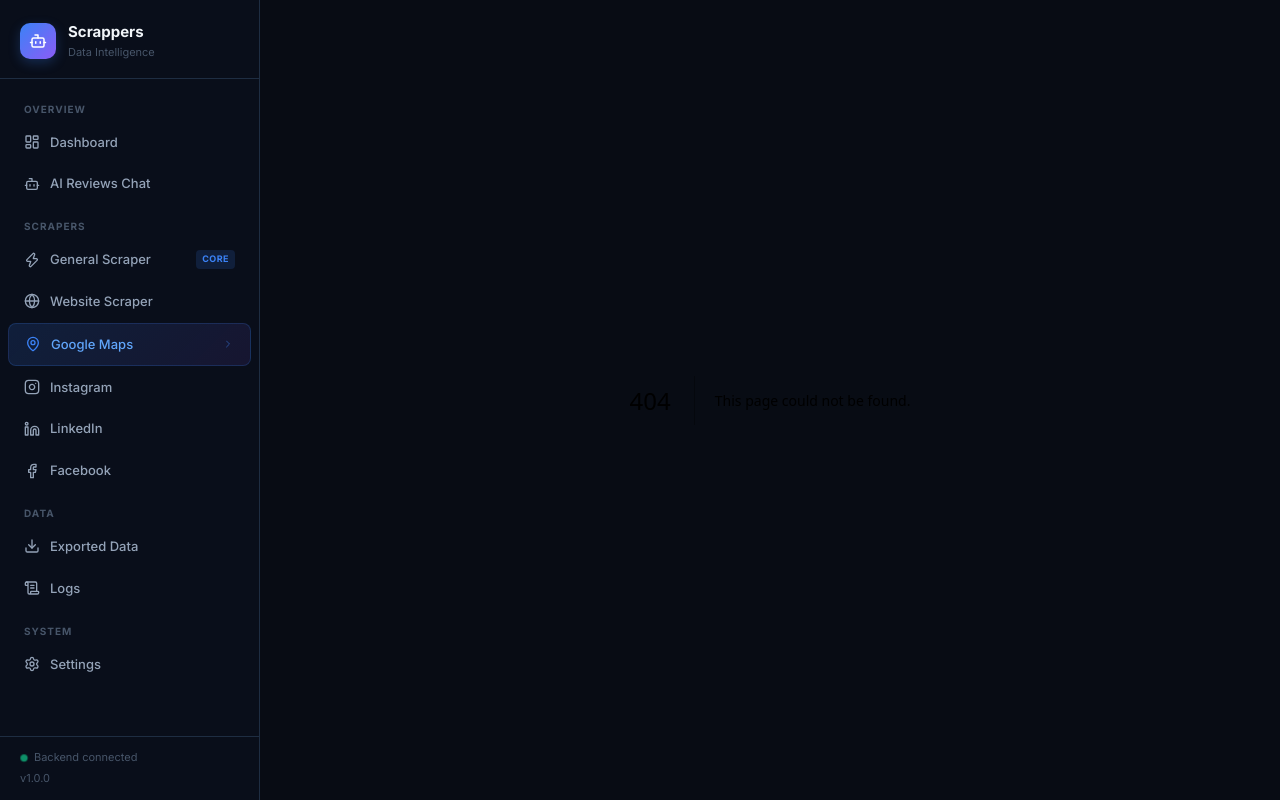
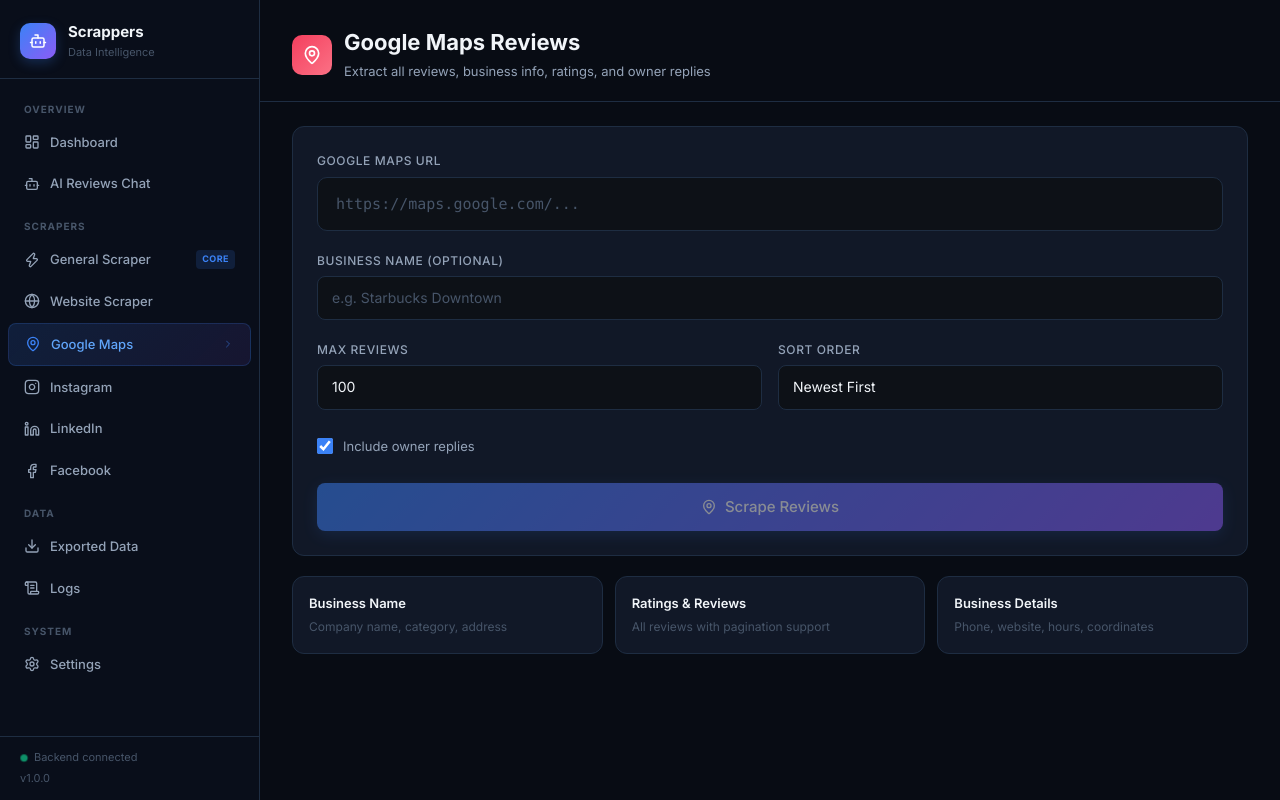
Before and after one commit to farzeenkhantareen/Scrappers-all-in-one-, a Next.js app in the folder frontend/: page /google-maps in a window 1280 px wide. Before the commit this address had no page. Built offline with nearby package versions, Linux system fonts and the light colour scheme.

Commit message:
feat: implement frontend route page for google-maps

```diff
--- /dev/null
+++ b/frontend/src/app/google-maps/page.tsx
@@ -0,0 +1,103 @@
+"use client";
+
+import { useState } from "react";
+import { MapPin } from "lucide-react";
+import { scrapeApi, jobsApi } from "@/lib/api";
+import { JobTracker, URLInput } from "@/components/scrapers/JobTracker";
+import { useToast } from "@/components/Providers";
+import type { Job, SortOrder } from "@/types";
+
+export default function GoogleMapsPage() {
+  const [url, setUrl] = useState("");
+  const [businessName, setBusinessName] = useState("");
+  const [maxReviews, setMaxReviews] = useState(100);
+  const [sortOrder, setSortOrder] = useState<SortOrder>("newest");
+  const [includeReplies, setIncludeReplies] = useState(true);
+  const [loading, setLoading] = useState(false);
+  const [job, setJob] = useState<Job | null>(null);
+  const { addToast } = useToast();
+
+  const handleStart = async () => {
+    if (!url.trim()) { addToast("Please enter a Google Maps URL", "error"); return; }
+    setLoading(true);
+    try {
+      const res = await scrapeApi.googleMaps({
+        url: url.trim(),
+        business_name: businessName || undefined,
+        max_reviews: maxReviews,
+        sort_order: sortOrder,
+        include_owner_replies: includeReplies,
+      });
+      if (res.success && res.data) {
+        setJob(res.data as Job);
+        addToast("Google Maps scraper started!", "success");
+      } else addToast(res.message || "Failed", "error");
+    } catch { addToast("Backend unreachable", "error"); }
+    finally { setLoading(false); }
+  };
+
+  return (
+    <div>
+      <div className="page-header">
+        <div style={{ display: "flex", alignItems: "center", gap: 12 }}>
+          <div style={{ width: 40, height: 40, borderRadius: 10, background: "linear-gradient(135deg, #f43f5e, #fb7185)", display: "flex", alignItems: "center", justifyContent: "center" }}>
+            <MapPin size={20} color="white" />
+          </div>
+          <div>
+            <h1 className="page-title">Google Maps Reviews</h1>
+            <p className="page-subtitle">Extract all reviews, business info, ratings, and owner replies</p>
+          </div>
+        </div>
+      </div>
+      <div className="page-body" style={{ display: "flex", flexDirection: "column", gap: 20 }}>
+        <div className="card" style={{ padding: 24 }}>
+          <div style={{ display: "flex", flexDirection: "column", gap: 20 }}>
+            <URLInput value={url} onChange={setUrl} placeholder="https://maps.google.com/..." label="Google Maps URL" />
+            <div>
+              <label className="label">Business Name (optional)</label>
+              <input type="text" className="input" value={businessName} onChange={(e) => setBusinessName(e.target.value)} placeholder="e.g. Starbucks Downtown" />
+            </div>
+            <div style={{ display: "grid", gridTemplateColumns: "1fr 1fr", gap: 16 }}>
+              <div>
+                <label className="label">Max Reviews</label>
+                <input type="number" className="input" value={maxReviews} onChange={(e) => setMaxReviews(Number(e.target.value))} min={1} max={5000} />
+              </div>
+              <div>
+                <label className="label">Sort Order</label>
+                <select className="input" value={sortOrder} onChange={(e) => setSortOrder(e.target.value as SortOrder)}>
+                  <option value="newest">Newest First</option>
+                  <option value="highest">Highest Rating</option>
+                  <option value="lowest">Lowest Rating</option>
+                  <option value="relevant">Most Relevant</option>
+                </select>
+              </div>
+            </div>
+            <label className="checkbox-label">
+              <input type="checkbox" checked={includeReplies} onChange={(e) => setIncludeReplies(e.target.checked)} />
+              Include owner replies
+            </label>
+            <button className="btn btn-primary btn-lg" onClick={handleStart} disabled={loading || !url} style={{ width: "100%" }}>
+              {loading ? <><span className="pulse-dot" /> Starting…</> : <><MapPin size={16} /> Scrape Reviews</>}
+            </button>
+          </div>
+        </div>
+
+        {/* Info cards */}
+        <div style={{ display: "grid", gridTemplateColumns: "repeat(3, 1fr)", gap: 12 }}>
+          {[
+            { label: "Business Name", desc: "Company name, category, address" },
+            { label: "Ratings & Reviews", desc: "All reviews with pagination support" },
+            { label: "Business Details", desc: "Phone, website, hours, coordinates" },
+          ].map((item) => (
+            <div key={item.label} className="card" style={{ padding: 16 }}>
+              <div style={{ fontWeight: 600, fontSize: 13, marginBottom: 4 }}>{item.label}</div>
+              <div style={{ fontSize: 12, color: "var(--text-muted)" }}>{item.desc}</div>
+            </div>
+          ))}
+        </div>
+
+        {job && <JobTracker job={job} onCancel={() => jobsApi.cancel(job.id)} onDelete={async () => { await jobsApi.delete(job.id); setJob(null); addToast("Job deleted.", "success"); }} />}
+      </div>
+    </div>
+  );
+}
```
